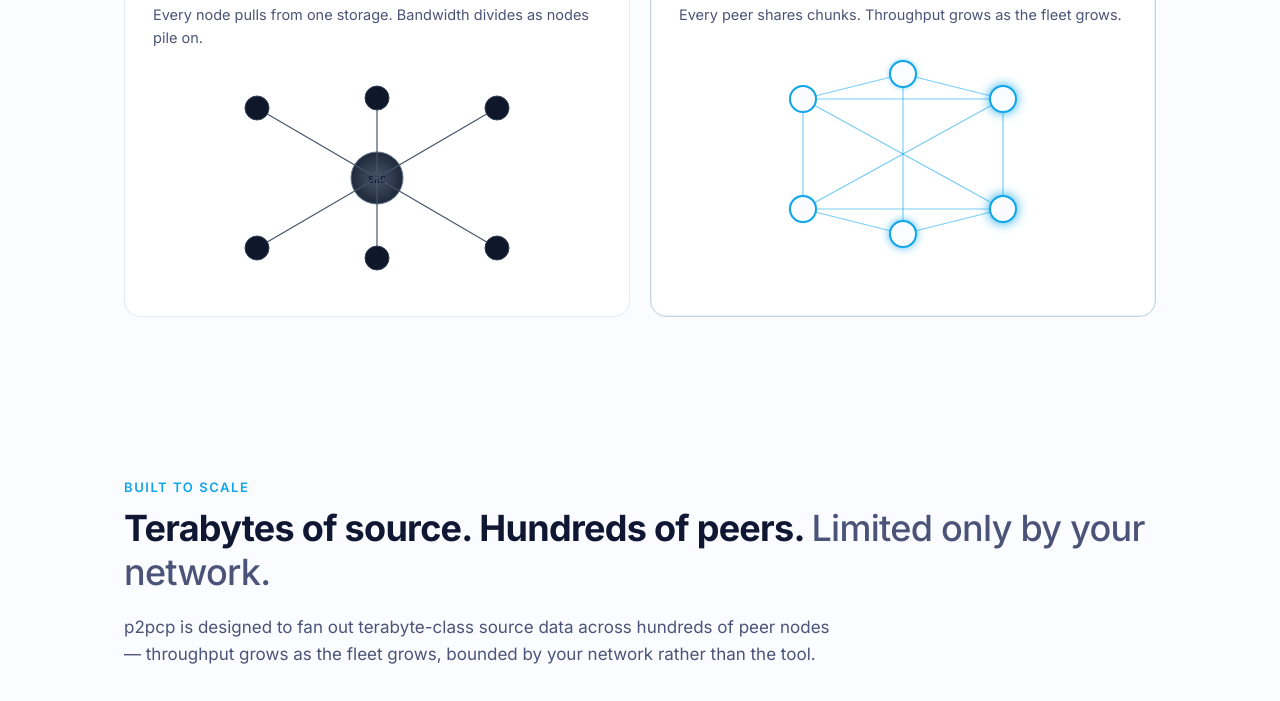
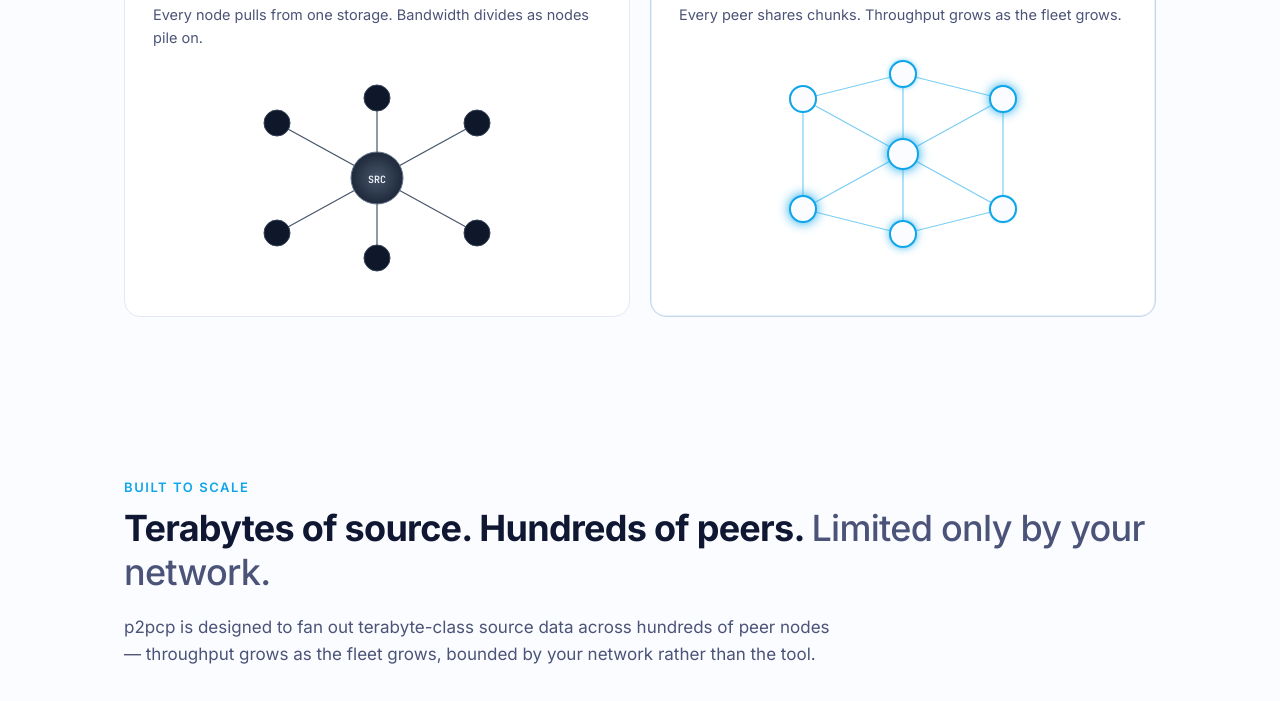
Before and after one commit to naver/p2pcp, a plain HTML site: page docs/index.html in a window 1280 px wide. Shown: the part 1110-1811 px from the top of the page. Drawn offline with Linux system fonts and the light colour scheme.

Commit message:
refine landing page per review feedback
- How it works diagrams: draw SRC node on top layer so links no
  longer cross it; fix SRC label color (was invisible in light mode);
  align both diagrams to a center + hexagon layout and add a center
  peer node to the p2pcp side for symmetric comparison.
- Built to scale: note that the NAVER reference numbers were measured
  with zstd compression enabled (uncompressed 100 GiB over a single
  10 GbE link cannot fit under a minute).

```diff
--- a/docs/index.html
+++ b/docs/index.html
@@ -82,24 +82,27 @@
               <stop offset="100%" stop-color="#1e293b" />
             </radialGradient>
           </defs>
+          <!-- links (bottom layer) -->
+          <g stroke="#475569" stroke-width="1.2" fill="none">
+            <line x1="160" y1="110" x2="60"  y2="55"  />
+            <line x1="160" y1="110" x2="160" y2="30"  />
+            <line x1="160" y1="110" x2="260" y2="55"  />
+            <line x1="160" y1="110" x2="60"  y2="165" />
+            <line x1="160" y1="110" x2="160" y2="190" />
+            <line x1="160" y1="110" x2="260" y2="165" />
+          </g>
+          <!-- peripheral nodes -->
+          <g fill="#0f172a" stroke="#334155">
+            <circle cx="60"  cy="55"  r="13" />
+            <circle cx="160" cy="30"  r="13" />
+            <circle cx="260" cy="55"  r="13" />
+            <circle cx="60"  cy="165" r="13" />
+            <circle cx="160" cy="190" r="13" />
+            <circle cx="260" cy="165" r="13" />
+          </g>
+          <!-- source (top layer, covers the links) -->
           <circle cx="160" cy="110" r="26" fill="url(#srcGrad)" stroke="#64748b" />
           <text x="160" y="115" text-anchor="middle" class="diagram-label">SRC</text>
-          <g stroke="#475569" stroke-width="1.2" fill="none">
-            <line x1="160" y1="110" x2="40"  y2="40"  />
-            <line x1="160" y1="110" x2="160" y2="30"  />
-            <line x1="160" y1="110" x2="280" y2="40"  />
-            <line x1="160" y1="110" x2="40"  y2="180" />
-            <line x1="160" y1="110" x2="160" y2="190" />
-            <line x1="160" y1="110" x2="280" y2="180" />
-          </g>
-          <g fill="#0f172a" stroke="#334155">
-            <circle cx="40"  cy="40"  r="12" />
-            <circle cx="160" cy="30"  r="12" />
-            <circle cx="280" cy="40"  r="12" />
-            <circle cx="40"  cy="180" r="12" />
-            <circle cx="160" cy="190" r="12" />
-            <circle cx="280" cy="180" r="12" />
-          </g>
         </svg>
       </figure>
 
@@ -110,25 +113,29 @@
         </figcaption>
         <svg viewBox="0 0 320 220" class="diagram" aria-hidden="true">
           <g stroke="var(--accent)" stroke-opacity="0.55" stroke-width="1.2" fill="none">
+            <!-- hub links to center -->
+            <line x1="160" y1="110" x2="60"  y2="55"  />
+            <line x1="160" y1="110" x2="160" y2="30"  />
+            <line x1="160" y1="110" x2="260" y2="55"  />
+            <line x1="160" y1="110" x2="60"  y2="165" />
+            <line x1="160" y1="110" x2="160" y2="190" />
+            <line x1="160" y1="110" x2="260" y2="165" />
+            <!-- outer ring (peer-to-peer) -->
             <line x1="60"  y1="55"  x2="160" y2="30"  />
             <line x1="160" y1="30"  x2="260" y2="55"  />
             <line x1="260" y1="55"  x2="260" y2="165" />
             <line x1="260" y1="165" x2="160" y2="190" />
             <line x1="160" y1="190" x2="60"  y2="165" />
             <line x1="60"  y1="165" x2="60"  y2="55"  />
-            <line x1="60"  y1="55"  x2="260" y2="165" />
-            <line x1="260" y1="55"  x2="60"  y2="165" />
-            <line x1="60"  y1="55"  x2="260" y2="55"  />
-            <line x1="60"  y1="165" x2="260" y2="165" />
-            <line x1="160" y1="30"  x2="160" y2="190" />
           </g>
           <g class="peer-nodes">
             <circle cx="60"  cy="55"  r="13" />
             <circle cx="160" cy="30"  r="13" />
             <circle cx="260" cy="55"  r="13" />
+            <circle cx="60"  cy="165" r="13" />
+            <circle cx="160" cy="190" r="13" />
             <circle cx="260" cy="165" r="13" />
-            <circle cx="160" cy="190" r="13" />
-            <circle cx="60"  cy="165" r="13" />
+            <circle cx="160" cy="110" r="15" />
           </g>
         </svg>
       </figure>
@@ -157,12 +164,13 @@
       </div>
       <div class="stat">
         <div class="stat-num">&lt;1<span class="stat-unit">min</span></div>
-        <div class="stat-label">from a single 10 GbE seed</div>
+        <div class="stat-label">from a single 10 GbE seed, zstd on</div>
       </div>
     </div>
 
     <p class="footnote">
-      Reference deployment inside NAVER. Numbers vary with topology, chunk size, and storage characteristics.
+      Reference deployment inside NAVER, with zstd compression enabled. Numbers vary with
+      topology, chunk size, compressibility of the data, and storage characteristics.
     </p>
   </section>
 
--- a/docs/style.css
+++ b/docs/style.css
@@ -313,7 +313,7 @@
 .diagram-label {
   font-family: 'JetBrains Mono', monospace;
   font-size: 10px;
-  fill: var(--text);
+  fill: #f1f5f9;
   font-weight: 600;
 }
 .peer-nodes circle {
@@ -327,6 +327,7 @@
 .peer-nodes circle:nth-child(4) { animation-delay: 1.2s; }
 .peer-nodes circle:nth-child(5) { animation-delay: 1.6s; }
 .peer-nodes circle:nth-child(6) { animation-delay: 2.0s; }
+.peer-nodes circle:nth-child(7) { animation-delay: 1.0s; }
 @keyframes pulse {
   0%, 100% { filter: drop-shadow(0 0 0 var(--accent-glow)); }
   50%      { filter: drop-shadow(0 0 6px var(--accent)); }
```
